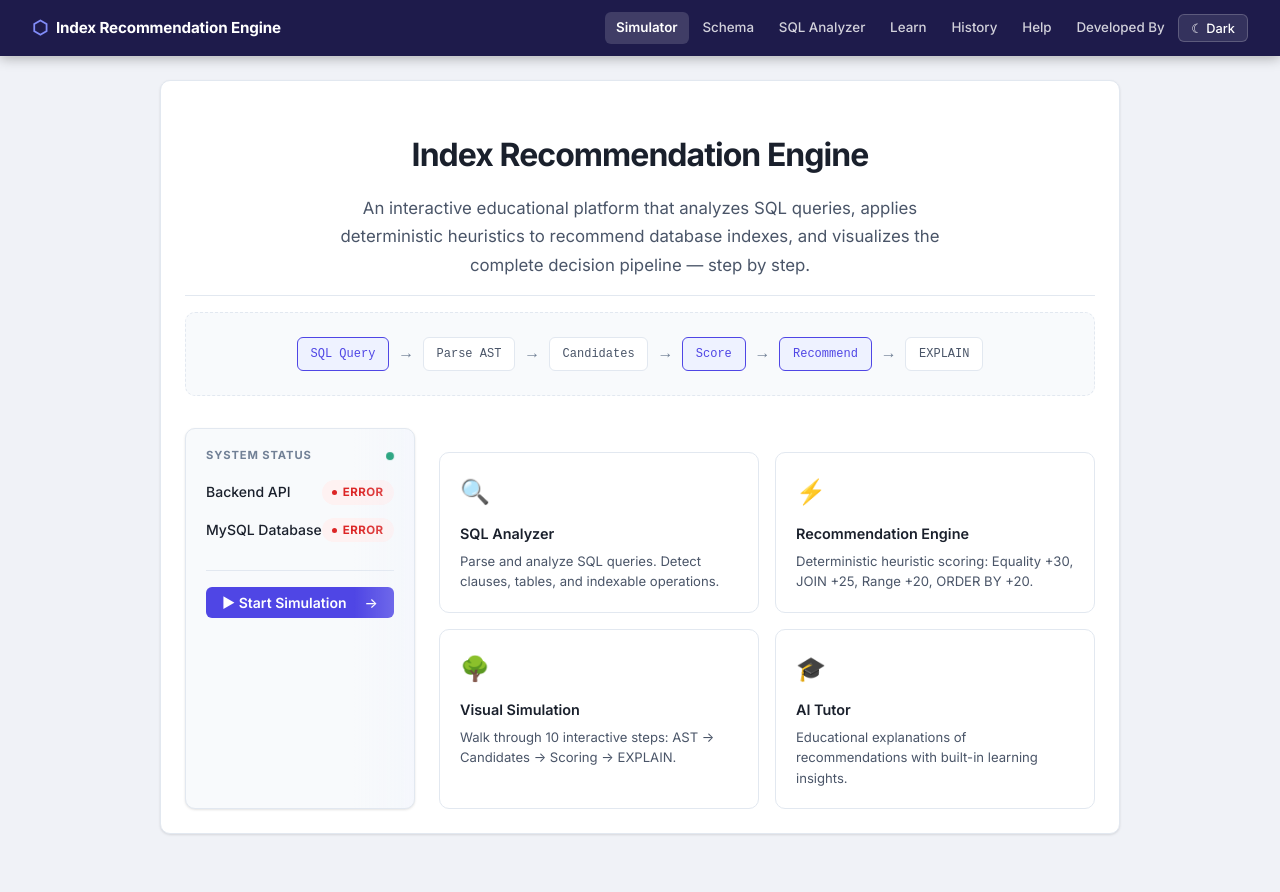
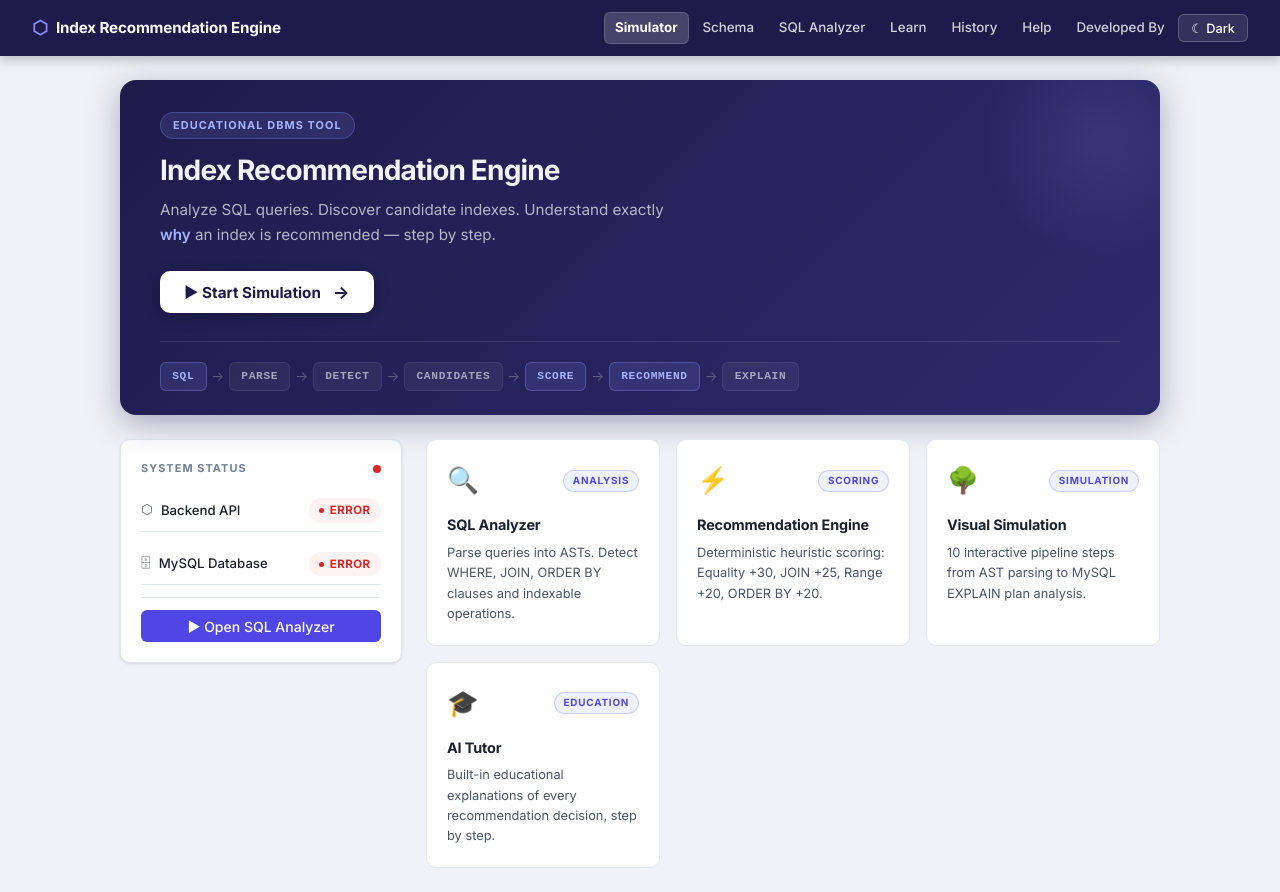
Before and after one commit to dhyeyraiyani09/DBMS-Project, a React (Vite) app in the folder frontend/: page / in a window 1280 px wide. Built offline with nearby package versions, Linux system fonts and the light colour scheme; no server answers.

Commit message:
UI Polish: Premium DBMS Visualization Experience

```diff
--- a/frontend/src/App.jsx
+++ b/frontend/src/App.jsx
@@ -13,7 +13,6 @@ function App() {
   const [currentView, setCurrentView] = useState('simulator')
   const [theme, setTheme] = useState('light')
 
-  // Load theme from localStorage on initial render
   useEffect(() => {
     const savedTheme = localStorage.getItem('theme')
     if (savedTheme) {
@@ -44,13 +43,13 @@ function App() {
   }, [])
 
   const navItems = [
-    { id: 'simulator', label: 'Simulator' },
-    { id: 'schema', label: 'Schema' },
-    { id: 'analyzer', label: 'SQL Analyzer' },
-    { id: 'learn', label: 'Learn' },
-    { id: 'history', label: 'History' },
-    { id: 'help', label: 'Help' },
-    { id: 'developed_by', label: 'Developed By' },
+    { id: 'simulator', label: 'Simulator', icon: '⬡' },
+    { id: 'schema', label: 'Schema', icon: '🗄' },
+    { id: 'analyzer', label: 'SQL Analyzer', icon: '🔍' },
+    { id: 'learn', label: 'Learn', icon: '📖' },
+    { id: 'history', label: 'History', icon: '📋' },
+    { id: 'help', label: 'Help', icon: '❓' },
+    { id: 'developed_by', label: 'Developed By', icon: '👤' },
   ]
 
   const getStatusClass = (s) => {
@@ -58,6 +57,47 @@ function App() {
     if (s === 'error') return 'status-error'
     return 'status-checking'
   }
+
+  const pipelineSteps = [
+    { label: 'SQL', accent: true },
+    { label: 'Parse' },
+    { label: 'Detect' },
+    { label: 'Candidates' },
+    { label: 'Score', accent: true },
+    { label: 'Recommend', accent: true },
+    { label: 'EXPLAIN' },
+  ]
+
+  const featureCards = [
+    {
+      icon: '🔍',
+      title: 'SQL Analyzer',
+      desc: 'Parse queries into ASTs. Detect WHERE, JOIN, ORDER BY clauses and indexable operations.',
+      tag: 'Analysis',
+      view: 'analyzer',
+    },
+    {
+      icon: '⚡',
+      title: 'Recommendation Engine',
+      desc: 'Deterministic heuristic scoring: Equality +30, JOIN +25, Range +20, ORDER BY +20.',
+      tag: 'Scoring',
+      view: 'analyzer',
+    },
+    {
+      icon: '🌳',
+      title: 'Visual Simulation',
+      desc: '10 interactive pipeline steps from AST parsing to MySQL EXPLAIN plan analysis.',
+      tag: 'Simulation',
+      view: 'analyzer',
+    },
+    {
+      icon: '🎓',
+      title: 'AI Tutor',
+      desc: 'Built-in educational explanations of every recommendation decision, step by step.',
+      tag: 'Education',
+      view: 'analyzer',
+    },
+  ]
 
   return (
     <>
@@ -92,83 +132,100 @@ function App() {
       <main className="container">
         {currentView === 'simulator' && (
           <div className="simulator-home">
-            <div className="card">
-              <div className="simulator-hero">
-                <h2>Index Recommendation Engine</h2>
-                <p>
-                  An interactive educational platform that analyzes SQL queries, applies deterministic
-                  heuristics to recommend database indexes, and visualizes the complete decision pipeline —
-                  step by step.
+            {/* Hero Section */}
+            <div className="sim-hero-card">
+              <div className="sim-hero-content">
+                <div className="sim-hero-badge">Educational DBMS Tool</div>
+                <h2 className="sim-hero-title">Index Recommendation Engine</h2>
+                <p className="sim-hero-subtitle">
+                  Analyze SQL queries. Discover candidate indexes. Understand exactly
+                  <em> why</em> an index is recommended — step by step.
                 </p>
+                <button
+                  className="btn btn-primary btn-lg sim-cta"
+                  onClick={() => setCurrentView('analyzer')}
+                >
+                  <span>▶ Start Simulation</span>
+                  <span className="cta-arrow">→</span>
+                </button>
               </div>
 
-              <div className="workflow-container">
-                <span className="workflow-node highlight">SQL Query</span>
-                <span className="workflow-arrow">→</span>
-                <span className="workflow-node">Parse AST</span>
-                <span className="workflow-arrow">→</span>
-                <span className="workflow-node">Candidates</span>
-                <span className="workflow-arrow">→</span>
-                <span className="workflow-node highlight">Score</span>
-                <span className="workflow-arrow">→</span>
-                <span className="workflow-node highlight">Recommend</span>
-                <span className="workflow-arrow">→</span>
-                <span className="workflow-node">EXPLAIN</span>
+              {/* Pipeline flow */}
+              <div className="sim-pipeline-flow" aria-label="Processing pipeline">
+                {pipelineSteps.map((step, i) => (
+                  <div key={i} className="pipeline-flow-item">
+                    <div className={`pipeline-flow-node ${step.accent ? 'pipeline-flow-accent' : ''}`}>
+                      {step.label}
+                    </div>
+                    {i < pipelineSteps.length - 1 && (
+                      <div className="pipeline-flow-connector" aria-hidden="true">→</div>
+                    )}
+                  </div>
+                ))}
+              </div>
             </div>
 
-              <div style={{ display: 'flex', gap: '1.5rem', flexWrap: 'wrap', alignItems: 'stretch' }}>
-                <div className="status-panel">
-                  <div className="status-panel-title">
-                    System Status <div className="pulse"></div>
+            {/* Status + Feature Cards */}
+            <div className="sim-body-grid">
+              {/* System Status */}
+              <div className="sim-status-card">
+                <div className="sim-status-header">
+                  <span className="sim-status-title">System Status</span>
+                  <div className={`sim-status-indicator ${healthStatus === 'connected' ? 'online' : 'offline'}`} aria-label="System online status"></div>
                 </div>
-                  <div className="status-row">
-                    <strong>Backend API</strong>
+
+                <div className="sim-status-row">
+                  <div className="sim-status-row-label">
+                    <span className="sim-status-icon">⬡</span>
+                    <span>Backend API</span>
+                  </div>
                   <span className={`status-badge ${getStatusClass(healthStatus)}`}>
                     {healthStatus}
                   </span>
                 </div>
-                  <div className="status-row">
-                    <strong>MySQL Database</strong>
+
+                <div className="sim-status-row">
+                  <div className="sim-status-row-label">
+                    <span className="sim-status-icon">🗄</span>
+                    <span>MySQL Database</span>
+                  </div>
                   <span className={`status-badge ${getStatusClass(dbStatus === 'connected' ? 'connected' : dbStatus)}`}>
                     {dbStatus}
                   </span>
                 </div>
-                  <div style={{ marginTop: '1rem', paddingTop: '1rem', borderTop: '1px solid var(--border)' }}>
+
+                <div className="sim-status-footer">
                   <button
                     className="btn btn-primary"
-                      style={{ width: '100%', display: 'flex', justifyContent: 'space-between', alignItems: 'center' }}
+                    style={{ width: '100%' }}
                     onClick={() => setCurrentView('analyzer')}
                   >
-                      <span style={{ fontWeight: 600 }}>▶ Start Simulation</span>
-                      <span>→</span>
+                    ▶ Open SQL Analyzer
                   </button>
                 </div>
               </div>
 
-                <div style={{ flex: 1, minWidth: 0 }}>
+              {/* Feature Cards */}
               <div className="feature-grid">
-                    <div className="feature-card" onClick={() => setCurrentView('analyzer')} style={{ cursor: 'pointer' }}>
-                      <span className="icon">🔍</span>
-                      <h4>SQL Analyzer</h4>
-                      <p>Parse and analyze SQL queries. Detect clauses, tables, and indexable operations.</p>
+                {featureCards.map((card, i) => (
+                  <div
+                    key={i}
+                    className="feature-card"
+                    onClick={() => setCurrentView(card.view)}
+                    style={{ cursor: 'pointer' }}
+                    role="button"
+                    tabIndex={0}
+                    onKeyDown={(e) => e.key === 'Enter' && setCurrentView(card.view)}
+                    aria-label={`Open ${card.title}`}
+                  >
+                    <div className="feature-card-top">
+                      <span className="feature-card-icon">{card.icon}</span>
+                      <span className="feature-card-tag">{card.tag}</span>
                     </div>
-                    <div className="feature-card" onClick={() => setCurrentView('analyzer')} style={{ cursor: 'pointer' }}>
-                      <span className="icon">⚡</span>
-                      <h4>Recommendation Engine</h4>
-                      <p>Deterministic heuristic scoring: Equality +30, JOIN +25, Range +20, ORDER BY +20.</p>
+                    <h4>{card.title}</h4>
+                    <p>{card.desc}</p>
                   </div>
-                    <div className="feature-card" onClick={() => setCurrentView('analyzer')} style={{ cursor: 'pointer' }}>
-                      <span className="icon">🌳</span>
-                      <h4>Visual Simulation</h4>
-                      <p>Walk through 10 interactive steps: AST → Candidates → Scoring → EXPLAIN.</p>
-                    </div>
-                    <div className="feature-card" onClick={() => setCurrentView('learn')} style={{ cursor: 'pointer' }}>
-                      <span className="icon">🎓</span>
-                      <h4>AI Tutor</h4>
-                      <p>Educational explanations of recommendations with built-in learning insights.</p>
-                    </div>
-                  </div>
-                </div>
+                ))}
               </div>
             </div>
           </div>
--- a/frontend/src/styles/index.css
+++ b/frontend/src/styles/index.css
@@ -91,9 +91,10 @@ nav a:hover {
 }
 
 nav a.active-nav {
-  background: rgba(255,255,255,0.15);
-  color: var(--nav-link-active);
-  font-weight: 600;
+  background: rgba(255,255,255,0.18);
+  color: #ffffff;
+  font-weight: 700;
+  box-shadow: inset 0 0 0 1px rgba(255,255,255,0.15);
 }
 
 /* Theme toggle */
@@ -526,74 +527,11 @@ pre {
 }
 
 /* =====================================================
-   SIMULATOR HOME PAGE
+   SIMULATOR HOME (legacy wrapper kept for structure)
    ===================================================== */
 .simulator-home {
-  max-width: 960px;
+  max-width: 1040px;
   margin: 0 auto;
-}
-
-.simulator-hero {
-  text-align: center;
-  padding: 1.5rem 1rem 1rem;
-  margin-bottom: 1rem;
-  border-bottom: 1px solid var(--border);
-}
-.simulator-hero h2 {
-  font-size: 2rem;
-  font-weight: 700;
-  color: var(--text-primary);
-  margin: 0 0 0.85rem;
-  letter-spacing: -0.03em;
-}
-
-.simulator-hero p {
-  font-size: 1.05rem;
-  color: var(--text-secondary);
-  max-width: 600px;
-  margin: 0 auto;
-  line-height: 1.7;
-}
-
-.status-panel {
-  display: flex;
-  flex-direction: column;
-  gap: 0.6rem;
-  padding: 1.1rem 1.25rem;
-  background: var(--surface-raised, var(--table-header-bg));
-  border-radius: var(--radius-md);
-  border: 1px solid var(--border);
-  max-width: 420px;
-}
-
-.status-panel-title {
-  font-size: 0.7rem;
-  font-weight: 700;
-  text-transform: uppercase;
-  letter-spacing: 0.08em;
-  color: var(--text-muted);
-  margin-bottom: 0.25rem;
-}
-
-.status-row {
-  display: flex;
-  justify-content: space-between;
-  align-items: center;
-  font-size: 0.875rem;
-  color: var(--text-secondary);
-  padding: 0.1rem 0;
-}
-
-.status-row strong {
-  font-weight: 500;
-  color: var(--text-primary);
-}
-
-.feature-grid {
-  display: grid;
-  grid-template-columns: repeat(auto-fit, minmax(215px, 1fr));
-  gap: 1rem;
-  margin-top: 1.5rem;
 }
 
 .feature-card {
@@ -620,35 +558,292 @@ pre {
 .feature-card:hover {
   border-color: var(--accent);
   box-shadow: var(--shadow-md);
-  transform: translateY(-2px);
+  transform: translateY(-3px);
 }
 
 .feature-card:hover::before {
-  background: var(--accent);
+  background: linear-gradient(90deg, var(--accent), var(--accent-hover));
 }
 
-.feature-card .icon {
-  font-size: 1.5rem;
-  margin-bottom: 0.65rem;
+.feature-card-top {
+  display: flex;
+  align-items: center;
+  justify-content: space-between;
+  margin-bottom: 0.75rem;
+}
+
+.feature-card-icon {
+  font-size: 1.6rem;
   display: block;
 }
 
+.feature-card-tag {
+  font-size: 0.62rem;
+  font-weight: 700;
+  text-transform: uppercase;
+  letter-spacing: 0.08em;
+  color: var(--accent);
+  background: var(--accent-light);
+  padding: 0.15rem 0.55rem;
+  border-radius: 9999px;
+  border: 1px solid rgba(79,70,229,0.2);
+}
+
 .feature-card h4 {
-  margin: 0 0 0.35rem;
+  margin: 0 0 0.4rem;
   font-size: 0.9rem;
-  font-weight: 600;
+  font-weight: 700;
+  letter-spacing: -0.01em;
 }
 
 .feature-card p {
   margin: 0;
-  font-size: 0.82rem;
+  font-size: 0.8rem;
   color: var(--text-secondary);
-  line-height: 1.55;
+  line-height: 1.6;
+}
+
+/* =====================================================
+   PREMIUM SIMULATOR HOME
+   ===================================================== */
+.sim-hero-card {
+  background: linear-gradient(135deg, var(--header-bg) 0%, #2d2b6b 100%);
+  border-radius: var(--radius-lg);
+  padding: 2rem 2.5rem 1.5rem;
+  margin-bottom: 1.5rem;
+  position: relative;
+  overflow: hidden;
+  box-shadow: 0 8px 32px rgba(30,27,75,0.35);
+}
+
+.sim-hero-card::after {
+  content: '';
+  position: absolute;
+  top: -60px;
+  right: -60px;
+  width: 240px;
+  height: 240px;
+  background: radial-gradient(circle, rgba(129,140,248,0.15) 0%, transparent 70%);
+  pointer-events: none;
+}
+
+.sim-hero-content {
+  position: relative;
+  z-index: 1;
+}
+
+.sim-hero-badge {
+  display: inline-block;
+  font-size: 0.68rem;
+  font-weight: 700;
+  text-transform: uppercase;
+  letter-spacing: 0.1em;
+  color: #a5b4fc;
+  background: rgba(129,140,248,0.15);
+  border: 1px solid rgba(129,140,248,0.3);
+  padding: 0.25rem 0.75rem;
+  border-radius: 9999px;
+  margin-bottom: 0.9rem;
+}
+
+.sim-hero-title {
+  font-size: 1.75rem;
+  font-weight: 800;
+  color: #f1f5f9;
+  margin: 0 0 0.6rem;
+  letter-spacing: -0.03em;
+  line-height: 1.2;
+}
+
+.sim-hero-subtitle {
+  font-size: 0.95rem;
+  color: rgba(241,245,249,0.7);
+  max-width: 520px;
+  line-height: 1.65;
+  margin: 0 0 1.5rem;
+}
+
+.sim-hero-subtitle em {
+  color: #a5b4fc;
+  font-style: normal;
+  font-weight: 600;
+}
+
+.sim-cta {
+  background: #ffffff;
+  color: #1e1b4b;
+  font-weight: 700;
+  font-size: 0.95rem;
+  padding: 0.65rem 1.5rem;
+  border-radius: var(--radius-md);
+  display: inline-flex;
+  align-items: center;
+  gap: 0.75rem;
+  box-shadow: 0 4px 16px rgba(0,0,0,0.25);
+  transition: all 0.2s ease;
+  border: none;
+}
+
+.sim-cta:hover {
+  transform: translateY(-1px);
+  box-shadow: 0 6px 24px rgba(0,0,0,0.35);
+  background: #f0f2f7;
+}
+
+.cta-arrow {
+  font-size: 1.1rem;
+  transition: transform 0.2s;
+}
+
+.sim-cta:hover .cta-arrow {
+  transform: translateX(3px);
+}
+
+/* Pipeline flow in hero */
+.sim-pipeline-flow {
+  display: flex;
+  align-items: center;
+  flex-wrap: wrap;
+  gap: 0;
+  margin-top: 1.75rem;
+  padding-top: 1.25rem;
+  border-top: 1px solid rgba(255,255,255,0.1);
+}
+
+.pipeline-flow-item {
+  display: flex;
+  align-items: center;
+}
+
+.pipeline-flow-node {
+  font-size: 0.7rem;
+  font-weight: 700;
+  font-family: 'JetBrains Mono', 'Fira Code', monospace;
+  text-transform: uppercase;
+  letter-spacing: 0.06em;
+  padding: 0.3rem 0.7rem;
+  border-radius: var(--radius-sm);
+  color: rgba(241,245,249,0.6);
+  background: rgba(255,255,255,0.05);
+  border: 1px solid rgba(255,255,255,0.08);
+  white-space: nowrap;
+}
+
+.pipeline-flow-node.pipeline-flow-accent {
+  color: #a5b4fc;
+  background: rgba(129,140,248,0.15);
+  border-color: rgba(129,140,248,0.35);
+}
+
+.pipeline-flow-connector {
+  color: rgba(255,255,255,0.25);
+  font-size: 0.85rem;
+  padding: 0 0.3rem;
+}
+
+/* Status + feature body */
+.sim-body-grid {
+  display: flex;
+  gap: 1.5rem;
+  align-items: flex-start;
+  flex-wrap: wrap;
+}
+
+/* Status card */
+.sim-status-card {
+  flex-shrink: 0;
+  width: 240px;
+  background: var(--card-bg);
+  border: 1px solid var(--border);
+  border-radius: var(--radius-md);
+  padding: 1.25rem;
+  box-shadow: var(--shadow-sm);
+  display: flex;
+  flex-direction: column;
+  gap: 0.75rem;
+}
+
+.sim-status-header {
+  display: flex;
+  align-items: center;
+  justify-content: space-between;
+}
+
+.sim-status-title {
+  font-size: 0.68rem;
+  font-weight: 700;
+  text-transform: uppercase;
+  letter-spacing: 0.1em;
+  color: var(--text-muted);
+}
+
+.sim-status-indicator {
+  width: 8px;
+  height: 8px;
+  border-radius: 50%;
+  background: var(--text-muted);
+}
+
+.sim-status-indicator.online {
+  background: var(--success);
+  box-shadow: 0 0 0 0 rgba(5,150,105,0.4);
+  animation: sim-pulse 2s infinite;
+}
+
+.sim-status-indicator.offline {
+  background: var(--danger);
+}
+
+@keyframes sim-pulse {
+  0% { box-shadow: 0 0 0 0 rgba(5,150,105,0.5); }
+  70% { box-shadow: 0 0 0 6px rgba(5,150,105,0); }
+  100% { box-shadow: 0 0 0 0 rgba(5,150,105,0); }
+}
+
+.sim-status-row {
+  display: flex;
+  align-items: center;
+  justify-content: space-between;
+  padding: 0.5rem 0;
+  border-bottom: 1px solid var(--border);
+  font-size: 0.825rem;
+}
+
+.sim-status-row:last-of-type {
+  border-bottom: none;
+}
+
+.sim-status-row-label {
+  display: flex;
+  align-items: center;
+  gap: 0.5rem;
+  color: var(--text-primary);
+  font-weight: 500;
+}
+
+.sim-status-icon {
+  font-size: 0.85rem;
+  opacity: 0.7;
+}
+
+.sim-status-footer {
+  padding-top: 0.75rem;
+  border-top: 1px solid var(--border);
+}
+
+/* Feature grid */
+.feature-grid {
+  flex: 1;
+  min-width: 0;
+  display: grid;
+  grid-template-columns: repeat(auto-fit, minmax(200px, 1fr));
+  gap: 1rem;
 }
 
 /* =====================================================
    HISTORY PAGE POLISH
    ===================================================== */
+
 .history-table-row {
   transition: background 0.1s;
 }
@@ -718,6 +913,10 @@ pre {
   header h1 { font-size: 0.85rem; }
   nav a { padding: 0.3rem 0.5rem; font-size: 0.78rem; }
   .feature-grid { grid-template-columns: 1fr 1fr; }
+  .sim-hero-card { padding: 1.5rem 1.5rem 1.25rem; }
+  .sim-hero-title { font-size: 1.45rem; }
+  .sim-status-card { width: 100%; }
+  .sim-body-grid { flex-direction: column; }
 }
 
 @media (max-width: 640px) {
@@ -735,7 +934,10 @@ pre {
   .tables-grid { flex-direction: column; }
   .db-table { width: 100%; }
   .feature-grid { grid-template-columns: 1fr; }
-  .simulator-hero h2 { font-size: 1.5rem; }
+  .sim-hero-card { padding: 1.25rem; }
+  .sim-hero-title { font-size: 1.2rem; }
+  .sim-pipeline-flow { gap: 0; }
+  .pipeline-flow-node { font-size: 0.6rem; padding: 0.25rem 0.5rem; }
 }
 
 @media (prefers-reduced-motion: reduce) {
--- a/frontend/src/styles/theme.css
+++ b/frontend/src/styles/theme.css
@@ -33,8 +33,10 @@
 
   /* Shadows */
   --shadow-sm: 0 1px 3px rgba(0,0,0,0.08), 0 1px 2px rgba(0,0,0,0.04);
-  --shadow-md: 0 4px 6px -1px rgba(0,0,0,0.08), 0 2px 4px -1px rgba(0,0,0,0.04);
-  --shadow-lg: 0 10px 15px -3px rgba(0,0,0,0.1), 0 4px 6px -2px rgba(0,0,0,0.05);
+  --shadow-md: 0 4px 6px -1px rgba(0,0,0,0.1), 0 2px 4px -1px rgba(0,0,0,0.06);
+  --shadow-lg: 0 10px 15px -3px rgba(0,0,0,0.12), 0 4px 6px -2px rgba(0,0,0,0.06);
+  --shadow-xl: 0 20px 25px -5px rgba(0,0,0,0.1), 0 10px 10px -5px rgba(0,0,0,0.04);
+  --accent-glow: 0 0 20px rgba(79,70,229,0.25);
 
   /* Border radii */
   --radius-sm: 6px;
```
Also changed, not shown: frontend/src/components/Simulation/Simulation.css (+22 -26 lines). Lines whose indentation alone changed are shown as unchanged.
